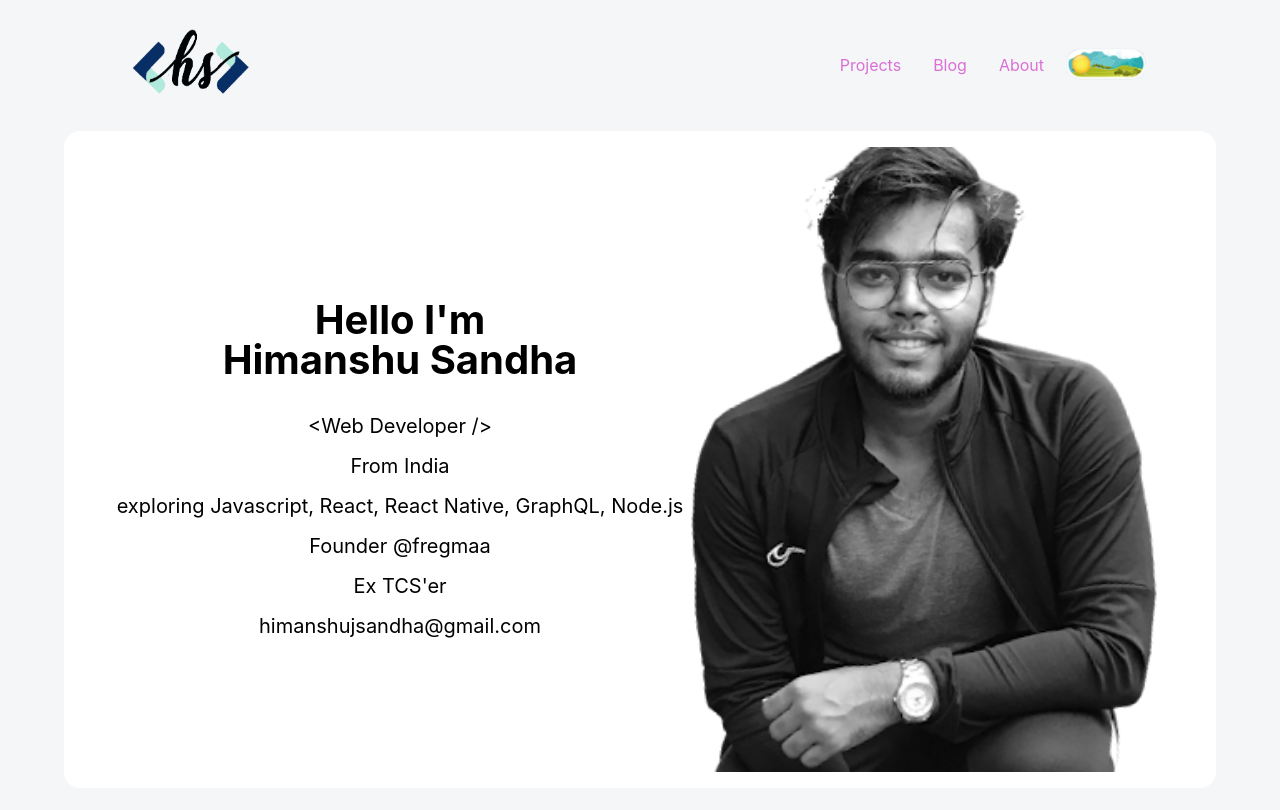
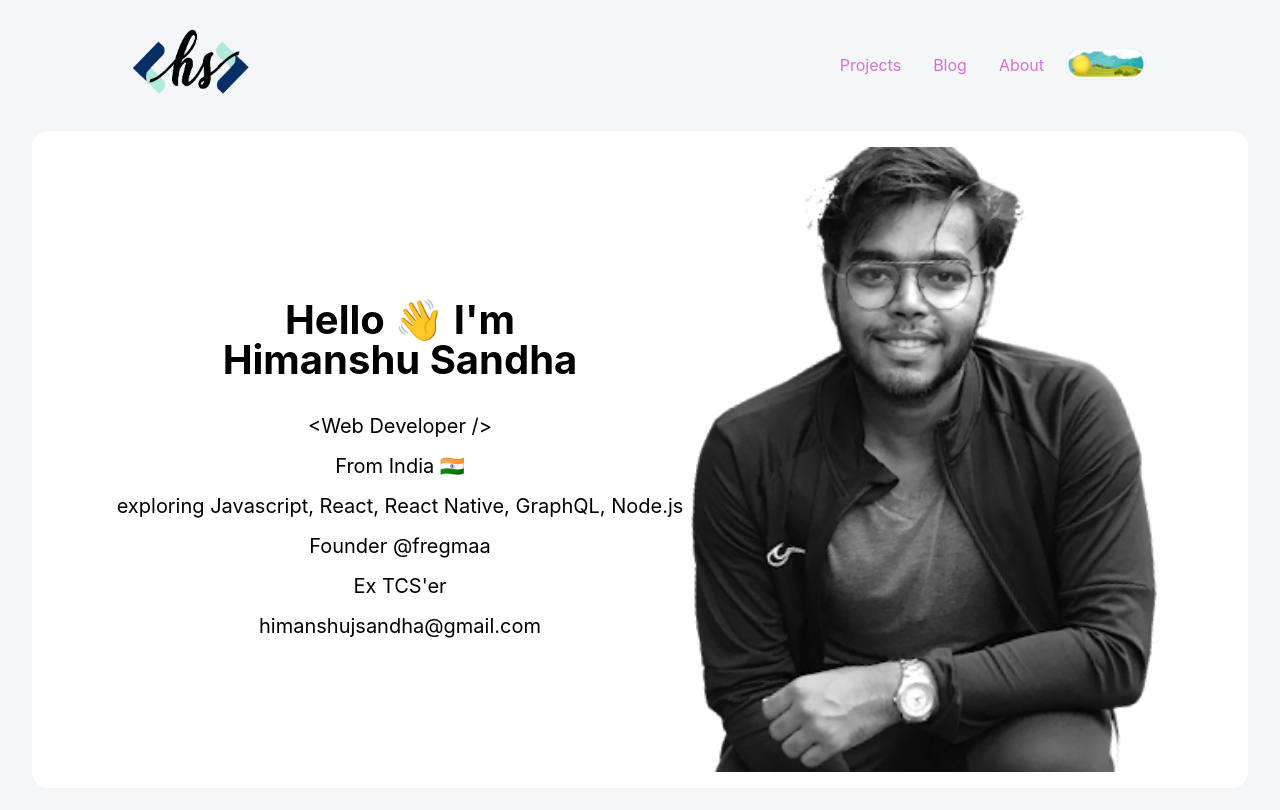
Before and after one commit to himanshusandha/himanshusandha.com, a React (Create React App) app: page / in a window 1280 px wide. Shown: the top 810 px of the page. Built offline with nearby package versions, Linux system fonts and the light colour scheme.

Commit message:
Fixes to layout -> Header and Intro

```diff
--- a/src/components/Header.js
+++ b/src/components/Header.js
@@ -9,6 +9,7 @@ function Header() {
 
   const toogleTheme = () => {
     setIsDark(!isDark);
+    closeNav();
   };
 
   useEffect(() => {
@@ -19,26 +20,6 @@ function Header() {
     }
   }, [isDark]);
 
-  const navbarBody = (
-    <>
-      <ul>
-        <li>
-          <a href="#projects">Projects</a>
-        </li>
-        <li>
-          <a href="#blog">Blog</a>
-        </li>
-        <li>
-          <a href="#about">About</a>
-        </li>
-      </ul>
-      <button onClick={toogleTheme} className="header_toogle_mode">
-        {!isDark && <img src={light} alt="lightMode" />}
-        {isDark && <img src={dark} alt="darkMode" />}
-      </button>
-    </>
-  );
-
   const openNav = () => {
     document.getElementsByClassName("header_navbar_mobile")[0].style.width =
       "100%";
@@ -48,6 +29,32 @@ function Header() {
     document.getElementsByClassName("header_navbar_mobile")[0].style.width =
       "0%";
   };
+
+  const navbarBody = (
+    <>
+      <ul>
+        <li>
+          <a href="#projects" onClick={closeNav}>
+            Projects
+          </a>
+        </li>
+        <li>
+          <a href="#blog" onClick={closeNav}>
+            Blog
+          </a>
+        </li>
+        <li>
+          <a href="#about" onClick={closeNav}>
+            About
+          </a>
+        </li>
+      </ul>
+      <button onClick={toogleTheme} className="header_toogle_mode">
+        {!isDark && <img src={light} alt="lightMode" />}
+        {isDark && <img src={dark} alt="darkMode" />}
+      </button>
+    </>
+  );
 
   return (
     <React.Fragment>
--- a/src/components/Intro.js
+++ b/src/components/Intro.js
@@ -8,13 +8,20 @@ function Intro() {
       <div className="intro_base">
         <div className="intro_content">
           <h1>
-            Hello I'm
+            Hello{" "}
+            <span role="img" aria-label="wavingHand">
+              👋
+            </span>{" "}
+            I'm
             <br />
             Himanshu Sandha
           </h1>
           {"<Web Developer />"}
           <br />
-          From India
+          From India{" "}
+          <span role="img" aria-label="flagIndian">
+            🇮🇳
+          </span>
           <br />
           exploring Javascript, React, React Native, GraphQL, Node.js
           <br />
--- a/src/styles/components/Header.css
+++ b/src/styles/components/Header.css
@@ -75,7 +75,6 @@
   top: 0;
   left: 0;
   background-color: var(--secondaryTextColor);
-  opacity: 0.8;
   overflow: hidden;
   display: flex;
   flex-direction: column;
@@ -87,6 +86,8 @@
 .header_navbar_mobile > ul {
   text-align: center;
   list-style-type: none;
+  margin: 0;
+  padding: 0;
 }
 
 .header_navbar_mobile > ul > li > a {
@@ -119,6 +120,10 @@
 }
 
 @media only screen and (max-width: 768px) {
+  .header_base {
+    flex-direction: column;
+  }
+
   .header_navbar_mobile_open {
     display: unset;
   }
--- a/src/styles/components/Intro.css
+++ b/src/styles/components/Intro.css
@@ -3,8 +3,8 @@
   flex-direction: row;
   justify-content: space-between;
   align-items: center;
-  margin-left: 4rem;
-  margin-right: 4rem;
+  margin-left: 2rem;
+  margin-right: 2rem;
   background-color: var(--primaryContainerBackgroundColor);
   padding: 1rem;
   border-radius: 1rem;
@@ -22,4 +22,5 @@
   float: right;
   filter: grayscale(150%);
   width: 30rem;
+  max-width: 100%;
 }
```
